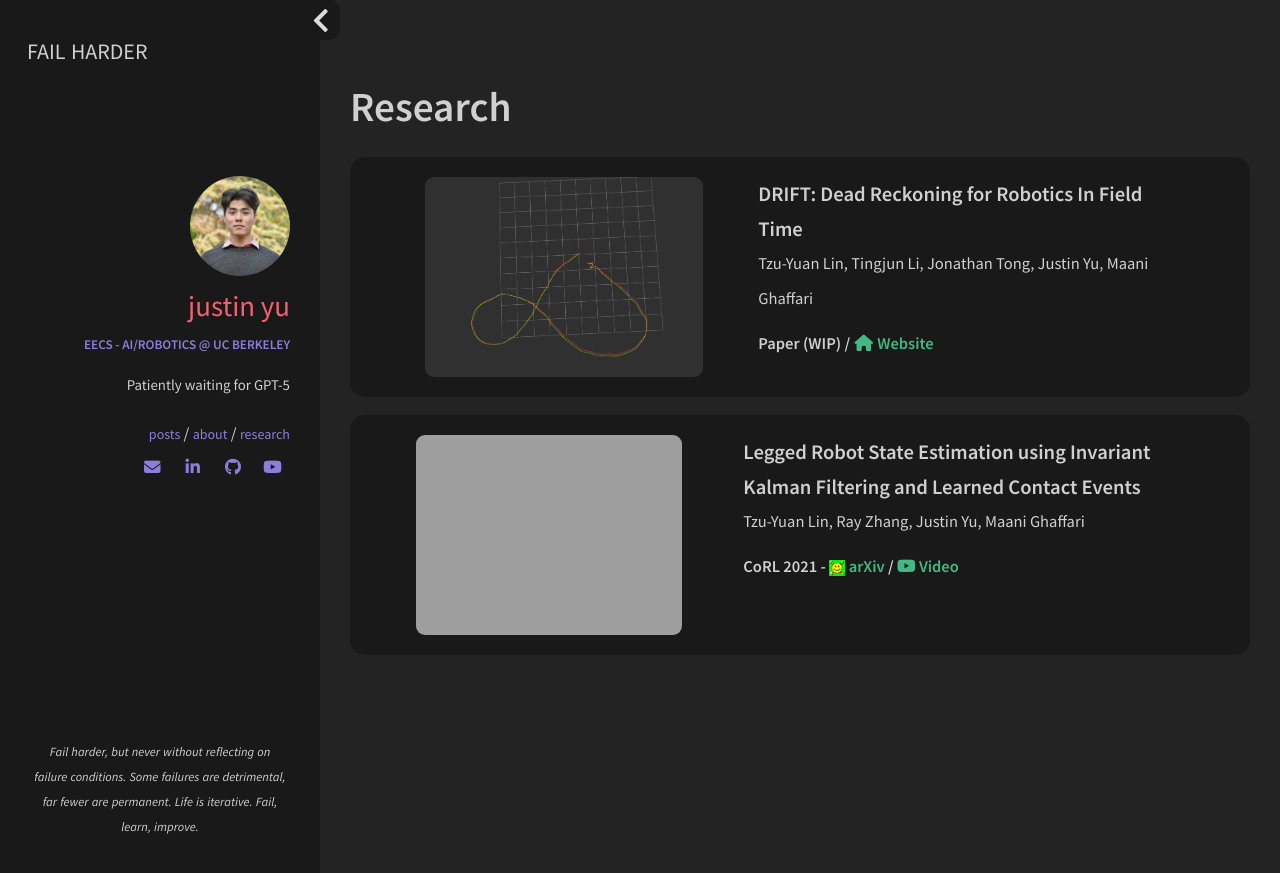
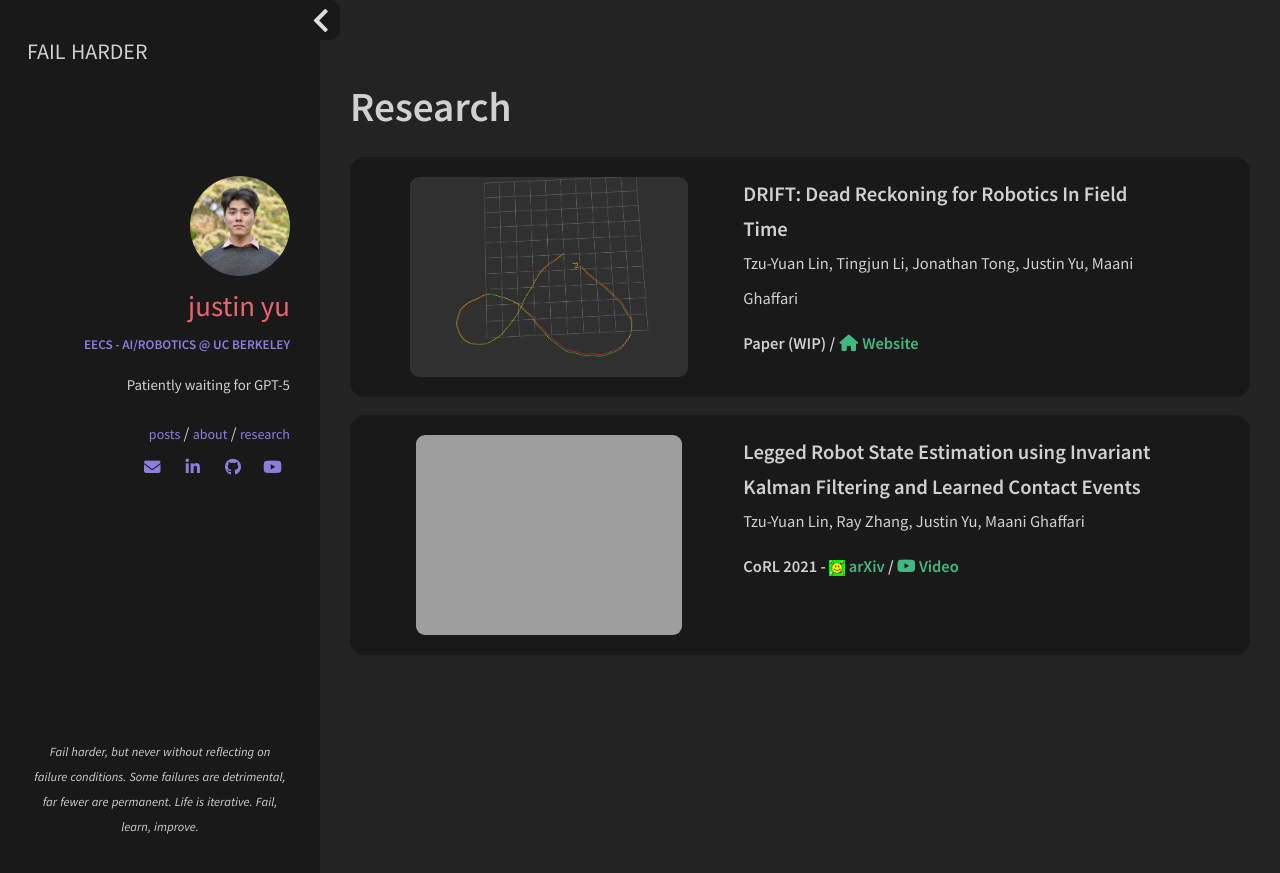
Before and after one commit to uynitsuj/uynitsuj.github.io, a Jekyll site: the page built from gresearch.html, in a window 1280 px wide. Shown: the top 873 px of the page. Built offline with Jekyll 4.4.1, drawn with Linux system fonts in a browser that asks for light colours; nearby versions of some CDN libraries.

Commit message:
margin right on image

```diff
--- a/_includes/sections/projects.html
+++ b/_includes/sections/projects.html
@@ -4,7 +4,7 @@
 <div class="row" style="background-color: #191919; border-radius: 15px; padding: 20px;">
     <div class="col">
         <!-- IMAGE -->
-        <div class="col m5" style="float:middle; margin-inline:15px;">
+        <div class="col m5" style="float:middle; margin-right:15px;">
             <img align="middle" class="hidden-md" style="margin:auto;border-radius:9px;display:block"
                 src="{{ site.url }}/img/robots/{{ project.image }}" alt="{{ site.url }}/img/robots/{{ project.image }}"
                 height="230">
--- a/_includes/sections/research.html
+++ b/_includes/sections/research.html
@@ -2,7 +2,7 @@
 
 <div class="row" style="background-color: #191919; border-radius: 15px; padding: 20px;">
     <div class="col">
-        <div class="col m5" style="float:middle; margin-inline:15px;">
+        <div class="col m5" style="float:middle; margin-right:15px;">
             <img align="middle" class="hidden-md" style="margin:auto;border-radius:9px;display:block"
                 src="{{ site.url }}/img/pub/DRIFT.png" alt="{{ site.url }}/img/pub/DRIFT.png" height="200">
         </div>
@@ -26,11 +26,11 @@
 
 <div class="row" style="background-color: #191919; border-radius: 15px; padding: 20px;">
     <div class="col">
-        <div class="col m5" style="float:middle">
+        <div class="col m5" style="float:middle; margin-right:15px;">
             <img align="middle" class="hidden-md" style="margin:auto;border-radius:9px;display:block"
                 src="{{ site.url }}/img/pub/cheetah.png" alt="{{ site.url }}/img/pub/cheetah.png" height="200">
         </div>
-        <div class="col m6 card-desc" style="margin-inline:15px;">
+        <div class="col m6 card-desc">
             <!-- TITLE -->
             <h4 style=" margin: 0">Legged Robot State Estimation using Invariant Kalman Filtering and Learned Contact
                 Events</h4>
```
